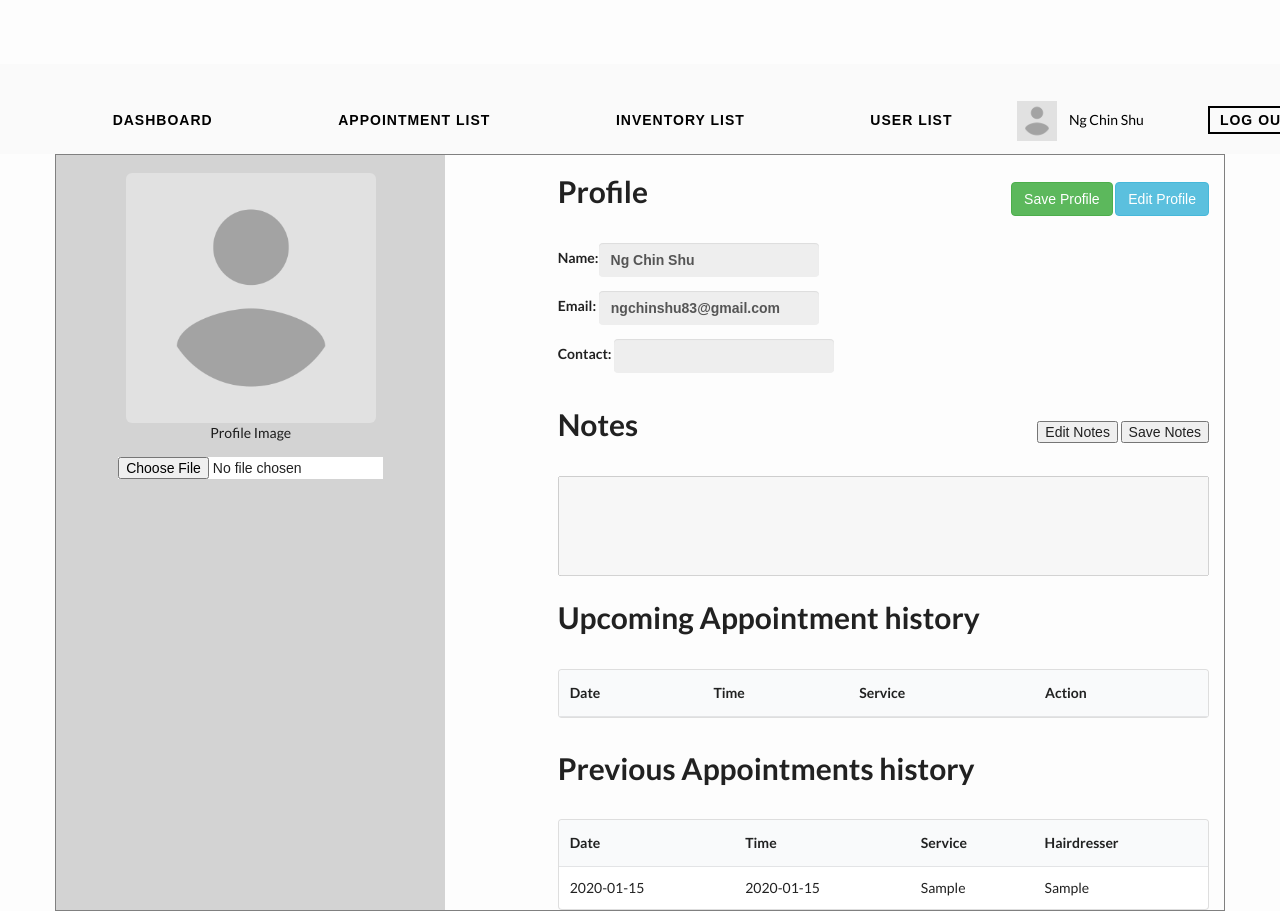
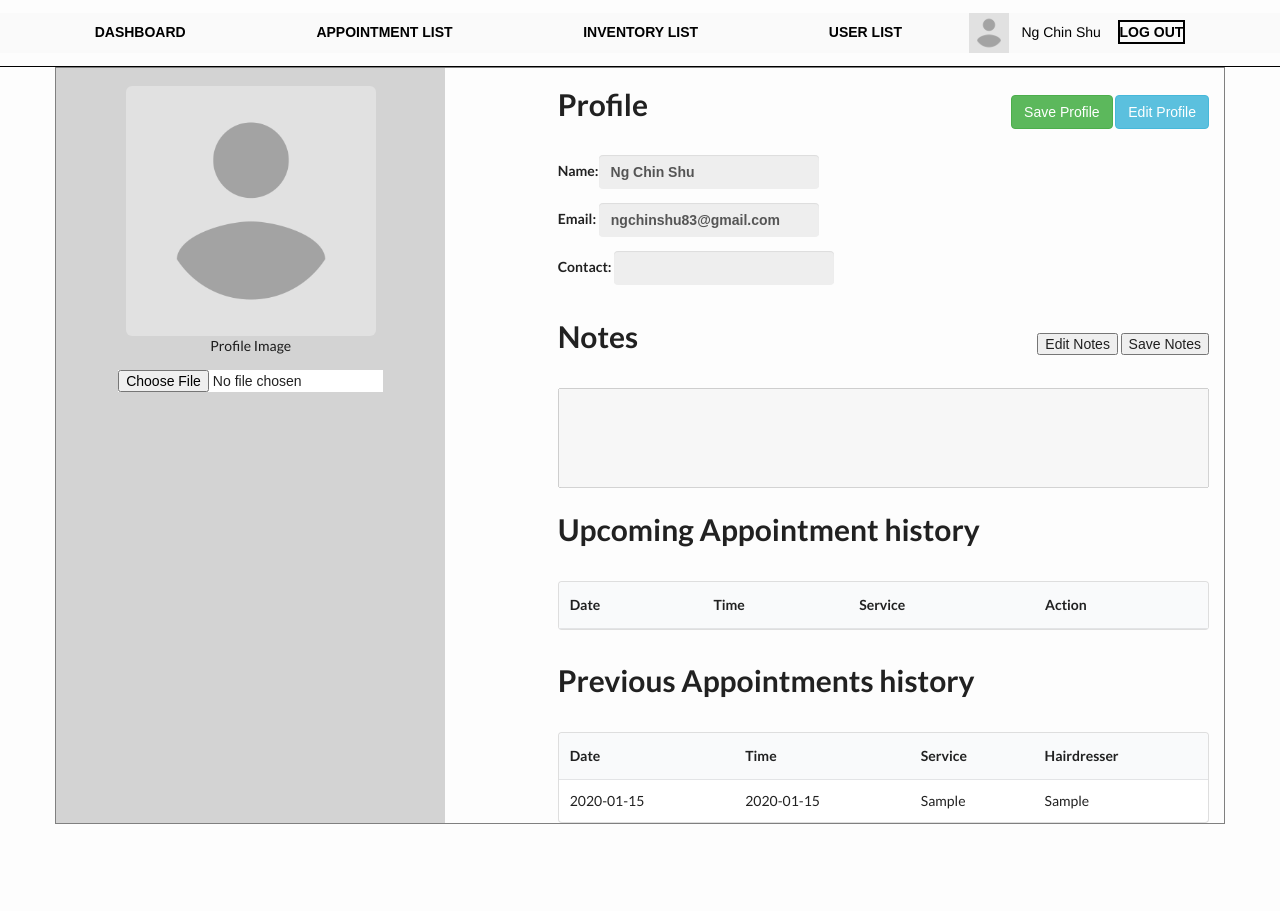
Before and after one commit to Yi98/salon-management-software, a PHP site: page /salon-management-software/profile.php?id=1 in a window 1280 px wide. After the commit the page ends 824 px from the top, so only its background shows below. Run offline with PHP 8.4, Linux system fonts and the light colour scheme; a user stored in the database is signed in; data comes from the database, SQL or seed files in the repository; tables that the repository leaves empty hold one stand-in row (values such as "Sample post"); lists and menus that the app fills with data are empty; some libraries are stand-ins or nearby versions.

Commit message:
fix navigation bar for consistensy

```diff
--- a/facebookLogin.php
+++ b/facebookLogin.php
@@ -114,9 +114,6 @@
                     echo $exc->getTraceAsString();
                 }
             }
-
-            //header("Location: index.php");
-
         }
     } catch (Exception $exc) {
         echo $exc->getTraceAsString();
--- a/index.php
+++ b/index.php
@@ -48,7 +48,7 @@
           }
         </style>
     </head>
-    <body <?php if (isset($_SESSION["id"])) {echo "onload='directNavigationBar()'";} ?>>
+    <body <?php if (isset($_SESSION["id"])) {echo "onload='directNavigationBar()'";} ?> >
         <div class="main-container">
             <h1 id="indexTitle">STYLE &amp; SMILE</h1>
 
--- a/profile.php
+++ b/profile.php
@@ -62,9 +62,6 @@
     <script src="script.js"></script>
 
     <style>
-        body {
-            margin-top:5%;
-        }
         .row {
             border: 1px solid grey;
             padding:0;
@@ -97,7 +94,85 @@
 
 <body>
     <!-- Include navigation bar -->
-    <?php include "navigationBar.php" ?>
+    <?php echo "<section id='navigation-bar'>
+            <div class='appointment-container'>
+                <nav id='sticky-nav'>
+                    <ul>"
+    ?>
+    <?php
+        // Check whether the sign in user are staff
+        if (isset($_SESSION["id"]) ) {
+            if ($_SESSION["role"] == "staff") {
+                echo "<li><p><a href='staff/dashboard.php'>DASHBOARD</a></p></li>
+                <li><p><a href='staff/appointment.php'>APPOINTMENT LIST</a></p></li>
+                <li><p><a href='staff/inventory.php'>INVENTORY LIST</a></p></li>
+                <li><p><a href='staff/user.php'>USER LIST</a></p></li>";
+            } else {
+                echo "<li><p><a href='index.php'>HOME</a></p></li>
+                <li><p><a href='appointment.php'>APPOINTMENT</a></p></li>
+                <li><p><a href='inventory.php'>PRODUCT</a></p></li>";
+            }
+        } else {
+            echo "<li><p><a href='index.php'>HOME</a></p></li>
+            <li><p><a href='appointment.php'>APPOINTMENT</a></p></li>
+            <li><p><a href='inventory.php'>PRODUCT</a></p></li>";
+        }
+    ?>
+
+    <?php
+        if (isset($_SESSION["id"]) && !empty($_SESSION["id"]) || isset($_SESSION["access_token"])) {
+            $query = "SELECT * FROM `users` WHERE `userId`=:id";
+
+            $data = $conn->prepare($query);
+            $data->bindValue(":id", $_SESSION["id"]);
+            $data->execute();
+
+            $currentUser = $data->fetch(PDO::FETCH_ASSOC);
+            $id = $_SESSION["id"];
+            if ($currentUser["image_path"] != NULL) {
+                $image_path = $currentUser['image_path'];
+                if ($currentUser["role"] == "staff") {
+                    echo "<a style='color:black;text-decoration:none;' href='../profile.php?id=$id'><span id='profile_image'><img style='height:auto; max-height:40px; margin-right:1%;' src='../'.'$image_path'/></span>";
+                } else {
+                    echo "<a style='color:black;text-decoration:none;' href='profile.php?id=$id'><span id='profile_image'><img style='height:auto; max-height:40px; margin-right:1%;' src='$image_path'/></span>";
+                }
+            } else {
+                if ($currentUser["role"] == "staff") {
+                    echo "<a style='color:black;text-decoration:none;' href='../profile.php?id=$id'><span id='profile_image'><img id='profile_image_placeholder' style='height:auto; max-height:40px; margin-right:1%;' src='images/profile-placeholder.png'/></span>";
+                } else {
+                    echo "<a style='color:black;text-decoration:none;' href='profile.php?id=$id'><span id='profile_image'><img id='profile_image_placeholder' style='height:auto; max-height:40px; margin-right:1%;' src='images/profile-placeholder.png'/></span>";
+                }
+            }
+            echo '<span>'.$_SESSION["name"].'</span></a>';
+        }
+    ?>
+
+    <?php
+        if (isset($_SESSION["access_token"])) {
+            if ($_SESSION["role"] == "staff") {
+                echo '<li id="logout-button"><p id="logout-nav-btn"><a href="logout.php">LOG OUT</a></p></li>';
+            } else {
+                echo '<li id="logout-button"><p id="logout-nav-btn"><a href="logout.php">LOG OUT</a></p></li>';
+            }
+        } else {
+            if (!isset($_SESSION["id"])) {
+                echo '<li id="login-button" ><p id="login-nav-btn"><a href="login.php">LOG IN</a></p></li>';
+            } else {
+                if ($_SESSION["role"] == "staff") {
+                    echo '<li id="logout-button"><p id="logout-nav-btn"><a href="logout.php">LOG OUT</a></p></li>';
+                } else {
+                    echo '<li id="logout-button"><p id="logout-nav-btn"><a href="logout.php">LOG OUT</a></p></li>';
+                }
+            }
+        }
+    ?>
+
+    <?php
+        echo "</ul>
+                </nav>
+            </div>
+        </section>"
+    ?>
 
     <div class="container profile-container">
         <div class="row">
--- a/style.css
+++ b/style.css
@@ -25,11 +25,11 @@ body {
 	width: 1000px;
 	height: 600px;
 }
-
+/*
 ul {
 	padding-left: 4%;
 }
-
+*/
 .next-button {
 	margin-top: 3%;
 	margin-left: 3%;
@@ -613,7 +613,7 @@ input:focus::-webkit-input-placeholder {
 .appointment-container nav ul li{
     display: inline-block;
     /*margin:0 7% 0 7%;*/
-    padding: 0 5% 0 5%;
+    /*padding: 0 5% 0 5%;*/
 }
 
 #logout-button, #login-button {
@@ -624,21 +624,33 @@ input:focus::-webkit-input-placeholder {
     margin:0 1% 0 1%;
 }
 
-.appointment-container nav ul li p{
-    margin-top:30%;
+#navigation-bar nav ul li p{
+    /*margin-top:30%;*/
 }
 
-.appointment-container nav ul li a{
+#navigation-bar nav ul li a{
     text-decoration: none;
     font-family: 'Oswald', sans-serif;
     font-weight:bold;
-    letter-spacing: 1px;
     color:black;
 }
 
-.appointment-container nav ul li p a:hover{
+#navigation-bar nav ul li {
+    margin: 0 5% 0 5%;
+}
+
+#navigation-bar nav ul li p a:hover{
     text-decoration: none;
     color:#e5ca00;
+}
+#navigation-bar nav ul {
+    margin-top: 1%;
+    margin-bottom: 1%;
+}
+
+#navigation-bar ul, #navigation-bar ul li p  {
+    padding: 0;
+    margin:0;
 }
 /* Prevent the navigation bar from wrapping */
 ul {
@@ -646,8 +658,7 @@ ul {
 }
 
 nav{
-    height:10vh;
-    min-height:90px;
+    vertical-align: middle;
 /*    background-image:url(Images/pipes.png);*/
     text-align: center;
     position:relative;
@@ -732,9 +743,6 @@ nav{
 .product-container #product-btn {
     margin-bottom:100px;
 }
-.appointment-container{
-    overflow-x:hidden;
-}
 
 .main_column img{
     width:100%;
@@ -742,7 +750,6 @@ nav{
 }
 
 .appointment-container .row {
-    margin-bottom: 100px;
     border-top: 1px solid black;
 }
 
@@ -772,6 +779,10 @@ nav{
 
 }
 
+#navigation-bar nav ul li#logout-button {
+    margin-left:1%;
+}
+
 #booknav-btn, #login-nav-btn, #logout-nav-btn{
     border-width: 2px;
     border-color:black;
@@ -783,6 +794,7 @@ nav{
 
 #booknav-btn:hover, #login-nav-btn:hover, #logout-nav-btn:hover{
     background-color:#e5ca00;
+    color: black;
 }
 
 #booknav-btn a:hover, #login-nav-btn a:hover, #logout-nav-btn a:hover{
@@ -798,6 +810,18 @@ nav{
 
 #gap{
     height:10vh;
+}
+
+#navigation-bar span {
+    font-family: 'Helvetica Neue',Arial,Helvetica,sans-serif;
+}
+
+#navigation-bar li a {
+ font-size: 14px;
+}
+
+#navigation-bar ul {
+ font-size: 14px;
 }
 
 footer {
@@ -1122,3 +1146,7 @@ p.remove-text:hover {
 #dashboard-bg{
   background-color:whitesmoke;
 }
+
+#navigation-bar {
+    border-bottom:1px solid black;
+}
```
Also changed, not shown: navigationBar.php (+17 -11 lines), signup-process.php (+3 -7 lines), staff/dashboard.php (+13 -9 lines). Lines whose indentation alone changed are shown as unchanged.
